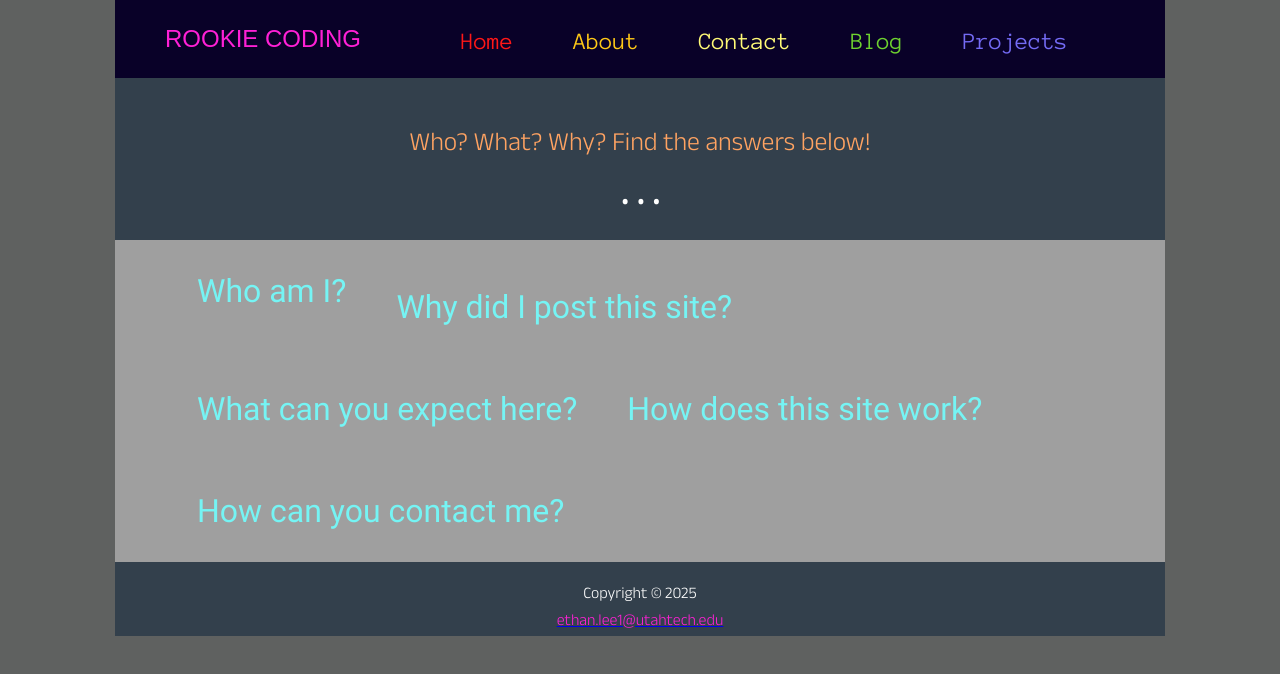
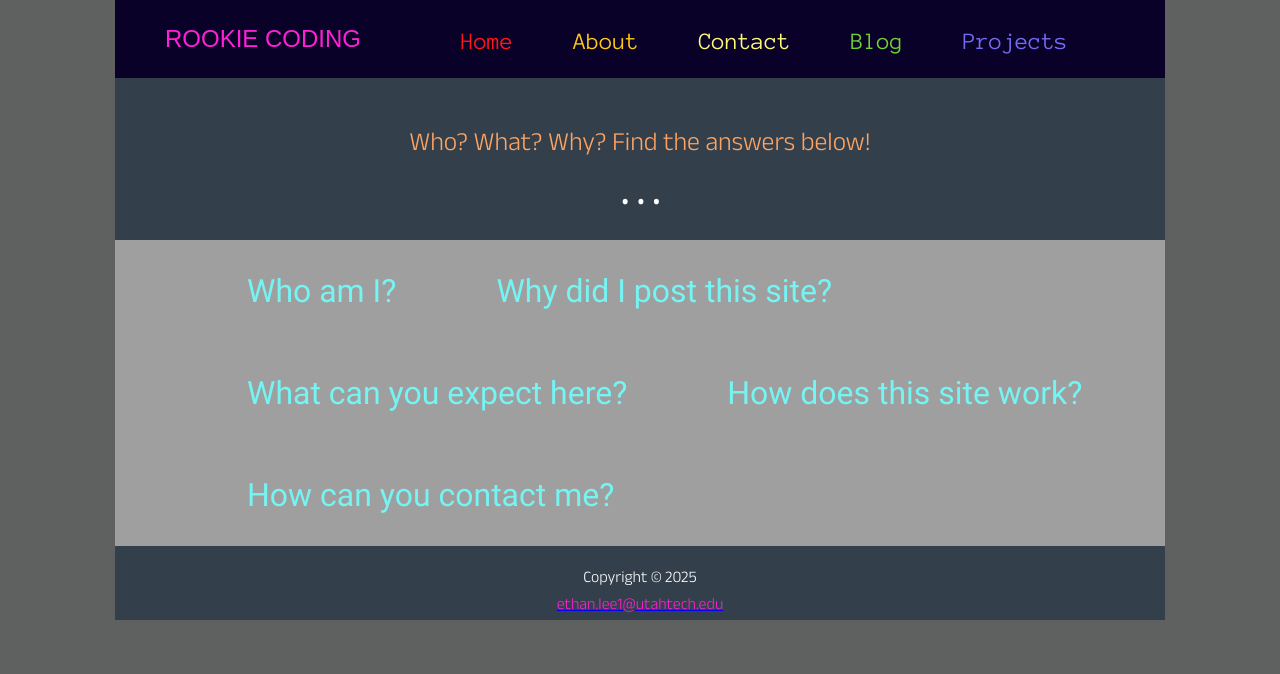
Before and after one commit to Zyobot101/se1400, a plain HTML site: page milestone6/about.html in a window 1280 px wide. Drawn offline with Linux system fonts and the light colour scheme; files whose address does not match are found by name; a web font is replaced by a local one.

Commit message:
Updated About page.

```diff
--- a/milestone6/about.html
+++ b/milestone6/about.html
@@ -36,23 +36,19 @@
         </section>
         <main>
             <div id="main">
-                <div>
+                <div class = "questions">
                     <h3>Who am I?</h3>
                 </div>
-                <br>
-                <div>
+                <div class = "questions">
                     <h3>Why did I post this site?</h3>
                 </div>
-                <br>
-                <div>
+                <div class = "questions">
                     <h3>What can you expect here?</h3>
                 </div>
-                <br>
-                <div>
+                <div class = "questions">
                     <h3>How does this site work?</h3>
                 </div>
-                <br>
-                <div>
+                <div class = "questions">
                     <h3>How can you contact me?</h3>
                 </div>
             </div>
--- a/milestone6/style.css
+++ b/milestone6/style.css
@@ -230,6 +230,16 @@ footer {
     float:right;
 }
 
+.questions {
+    display:flex;
+    float:left;
+    text-align: left;
+    grid-area:4/2/4/7;
+    color: rgba(237, 255, 165, 1);
+    padding-left:50px;
+    text-decoration:none;
+}
+
 
 @media only screen and (max-width: 992px) {
     #wrapper {
```
